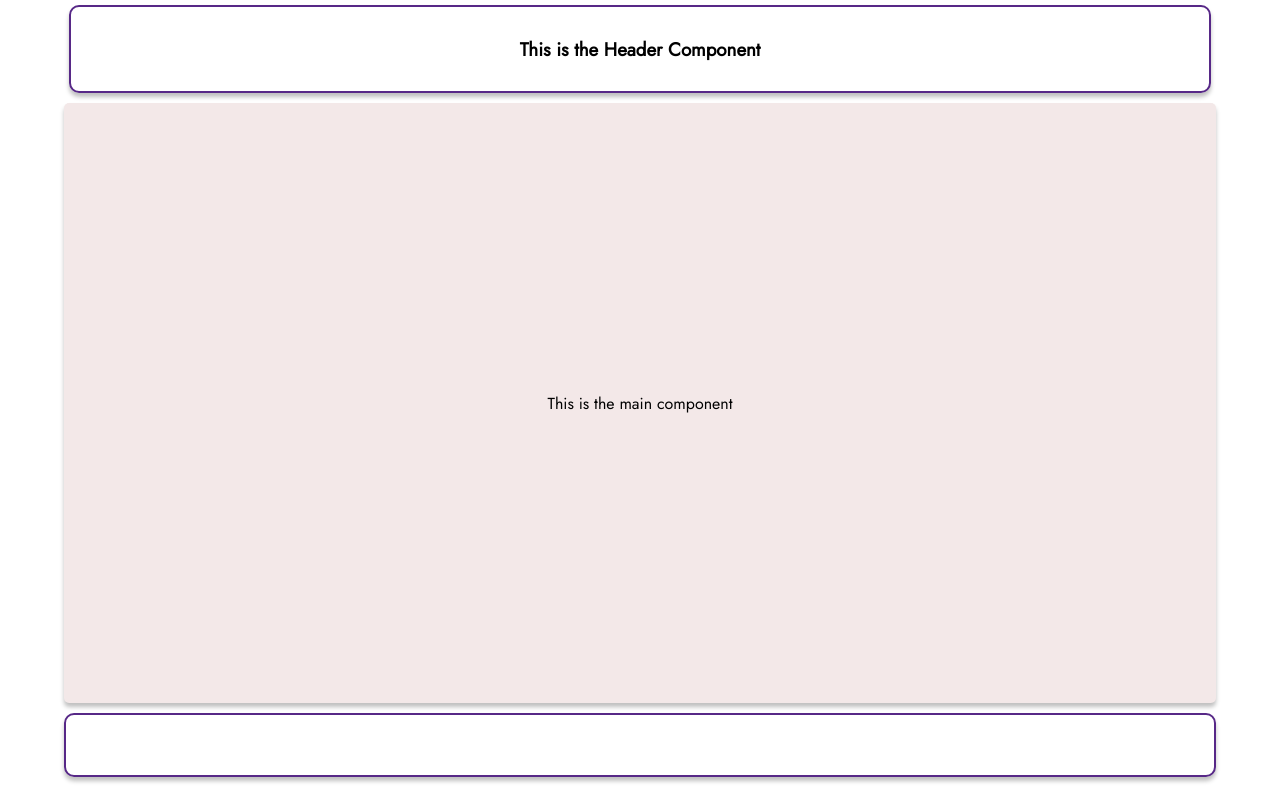
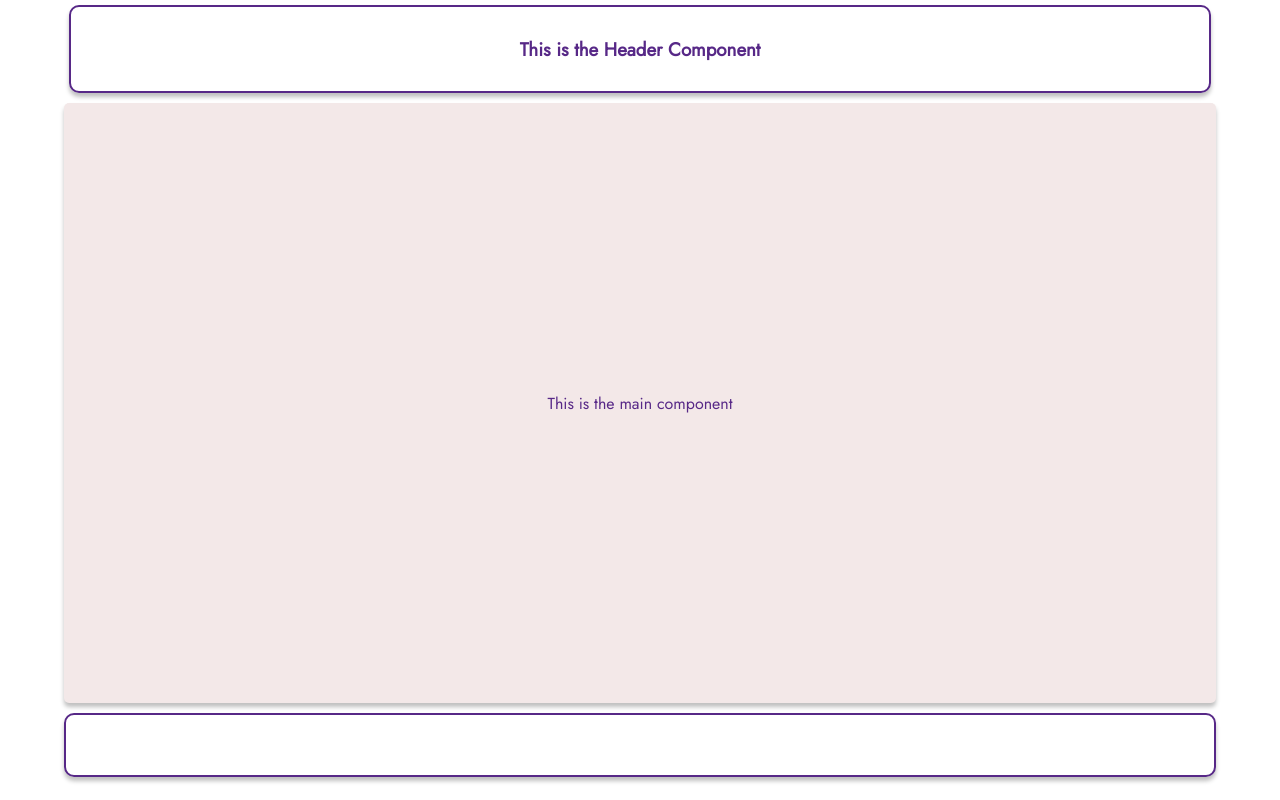
Before and after one commit to actyralf/test-lottie, a Next.js app: page / in a window 1280 px wide. Built offline with nearby package versions, Linux system fonts and the light colour scheme; some icons are missing.

Commit message:
changed colors home

```diff
--- a/components/Header.js
+++ b/components/Header.js
@@ -41,4 +41,5 @@ padding: 10px;
 border-radius: 10px;
 box-shadow: 0px 4px 4px rgba(0, 0, 0, 0.25);
 margin: 5px;
+color: #572887;
 `;
--- a/components/Home.js
+++ b/components/Home.js
@@ -15,6 +15,7 @@ const StyledBody = styled.section`
   justify-content: center;
   align-items: center;
   background-color: #F3E8E8;
+  color: #572887;
   border-radius: 5px;
   box-shadow: 0px 4px 4px rgba(0, 0, 0, 0.25);
   width: 90vw;
--- a/styles/GlobalStyles.js
+++ b/styles/GlobalStyles.js
@@ -16,7 +16,7 @@ const GlobalStyles = createGlobalStyle`
 
 :root {
     --primary-color: #4C6A28;
-    --text-color: #572887;
+    --color: #572887;
     --default-border-radius: 10px;
     --button-shadow: 0px 4px 4px rgba(0, 0, 0, 0.25);
 }
```
